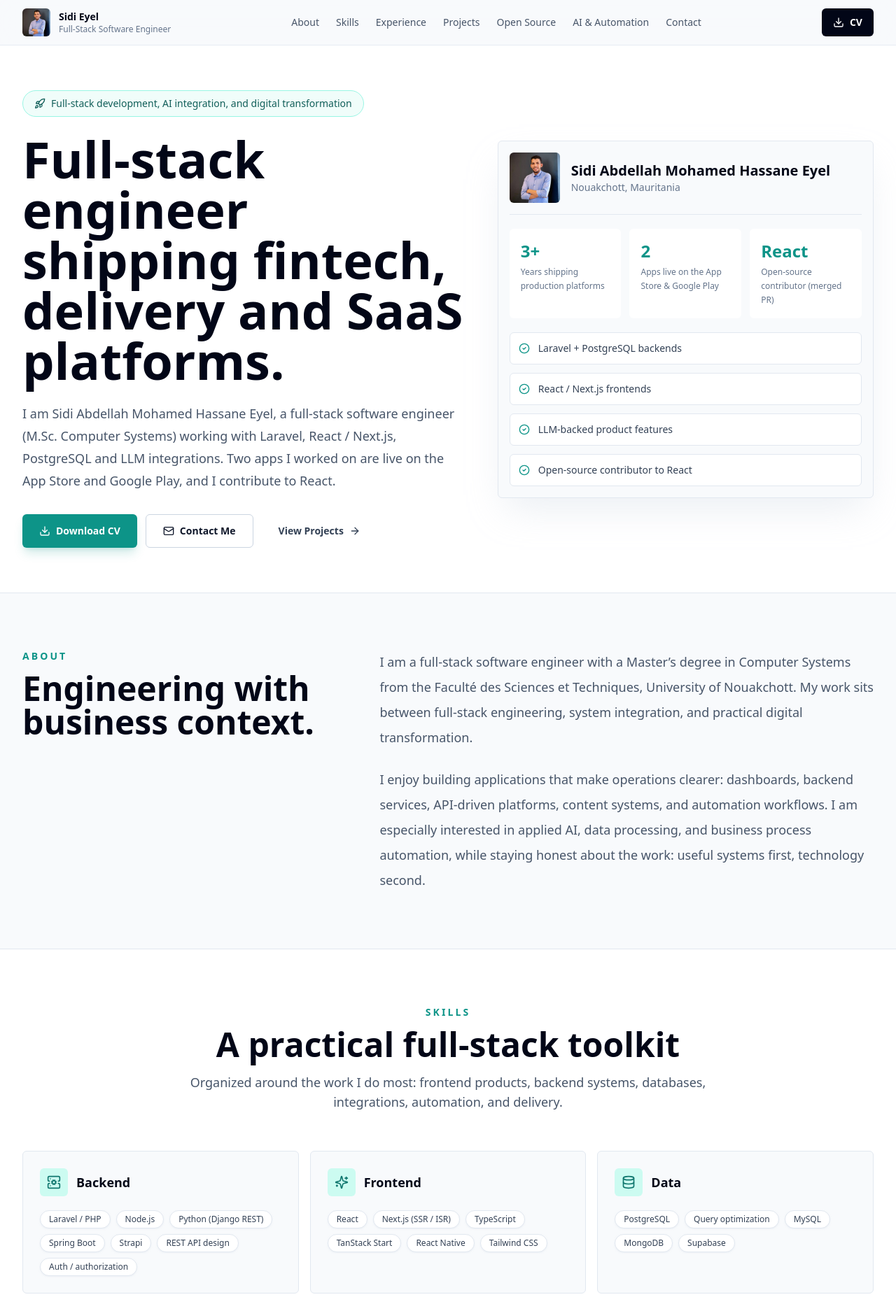
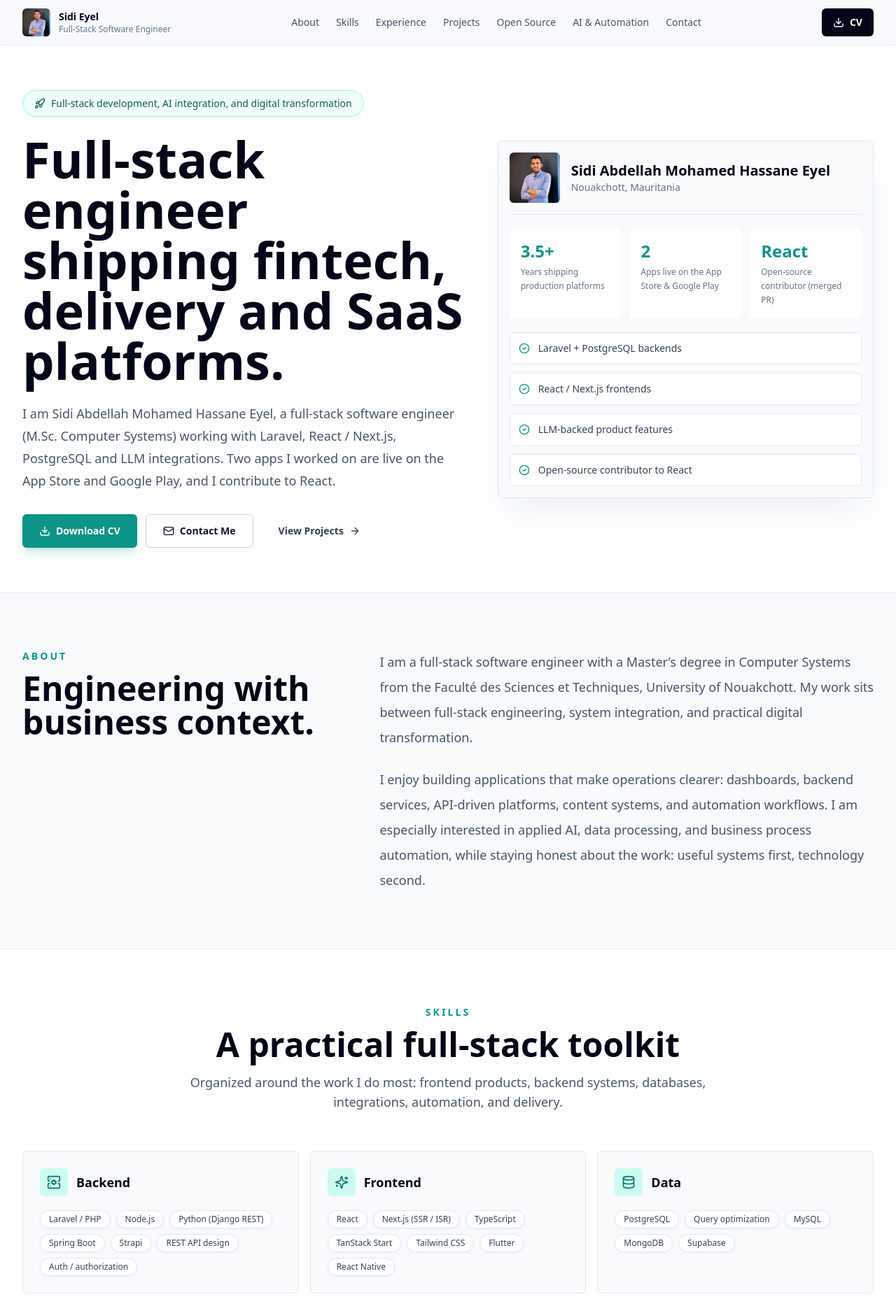
Before and after one commit to SidiEyel/portfolio, a Next.js app: page /en in a window 1280 px wide. Shown: the top 1864 px of the page at 70% size. Built offline with nearby package versions, Linux system fonts and the light colour scheme.

Commit message:
Portfolio: Sha6er stack (Flutter + Next.js), 3.5+ years, refreshed CV PDF

```diff
--- a/src/landing_pages/WebsiteLandingPage.tsx
+++ b/src/landing_pages/WebsiteLandingPage.tsx
@@ -34,7 +34,7 @@ const navItems = [
 ];
 
 const stats = [
-  { value: '3+', label: 'Years shipping production platforms' },
+  { value: '3.5+', label: 'Years shipping production platforms' },
   { value: '2', label: 'Apps live on the App Store & Google Play' },
   { value: 'React', label: 'Open-source contributor (merged PR)' },
 ];
@@ -48,7 +48,7 @@ const skillGroups = [
   {
     title: 'Frontend',
     icon: Sparkles,
-    skills: ['React', 'Next.js (SSR / ISR)', 'TypeScript', 'TanStack Start', 'React Native', 'Tailwind CSS'],
+    skills: ['React', 'Next.js (SSR / ISR)', 'TypeScript', 'TanStack Start', 'Tailwind CSS', 'Flutter', 'React Native'],
   },
   {
     title: 'Data',
@@ -94,7 +94,7 @@ const experiences = [
     summary:
       'Shipped customer-facing products and internal platforms for private and public-sector clients.',
     highlights: [
-      'Sha6er - food-delivery platform (iOS / Android, 4.6 stars): ordering, real-time order tracking with courier map, wallet payments, restaurateur dashboard.',
+      'Sha6er - food-delivery platform: Flutter mobile app (iOS / Android, 4.6 stars) and Next.js web app; ordering, real-time order tracking with courier map, wallet payments, restaurateur dashboard.',
       'Smart Claim - claims-management SaaS: customizable claim forms, role-based access, real-time notifications, comment threads.',
       'Designed database schemas and optimized reporting SQL on PostgreSQL; built operational dashboards for decision support.',
       'Integrated AI features (document processing, verification, conversational assistant) into internal business tools.',
@@ -185,10 +185,10 @@ const projects: {
   },
   {
     name: 'Sha6er',
-    tagline: 'SMART MS SA - food delivery, 4.6 stars',
+    tagline: 'SMART MS SA - food delivery, Flutter + Next.js, 4.6 stars',
     description:
       'Customer ordering with real-time tracking and a courier map, plus a restaurateur dashboard for orders and analytics.',
-    technologies: ['Mobile (iOS / Android)', 'REST APIs', 'Real-time tracking', 'Wallet payments'],
+    technologies: ['Flutter (iOS / Android)', 'Next.js web app', 'REST APIs', 'Real-time tracking', 'Wallet payments'],
     features: ['Order tracking with courier map', 'Bankily / Masrvi / Sedad payments', 'Restaurateur analytics dashboard', 'Push notifications'],
     links: [
       { label: 'App Store', href: 'https://apps.apple.com/mr/app/sha6er/id6566187655' },
```
Also changed, not shown: 2 other files (tests, documents, lock files or other folders).
